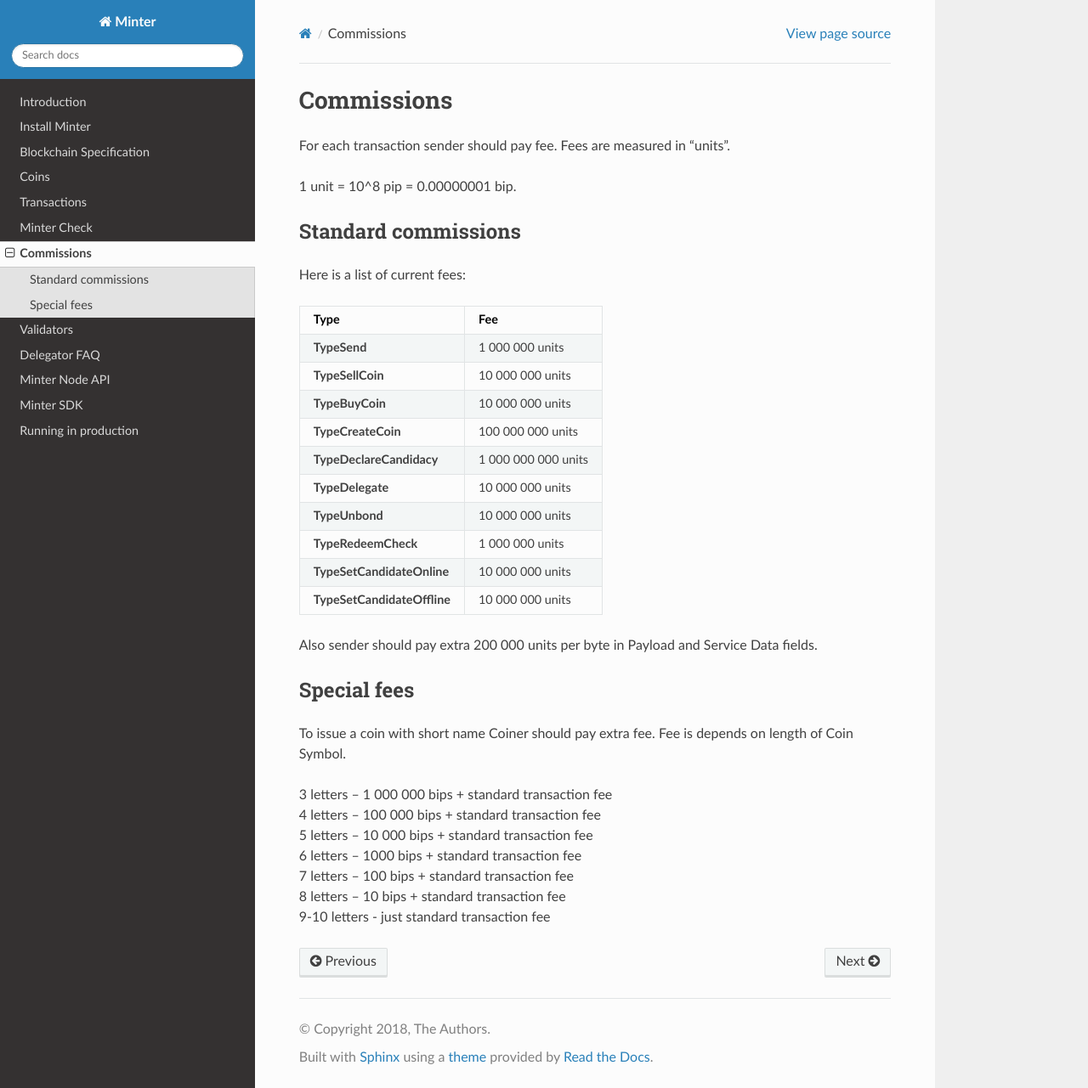
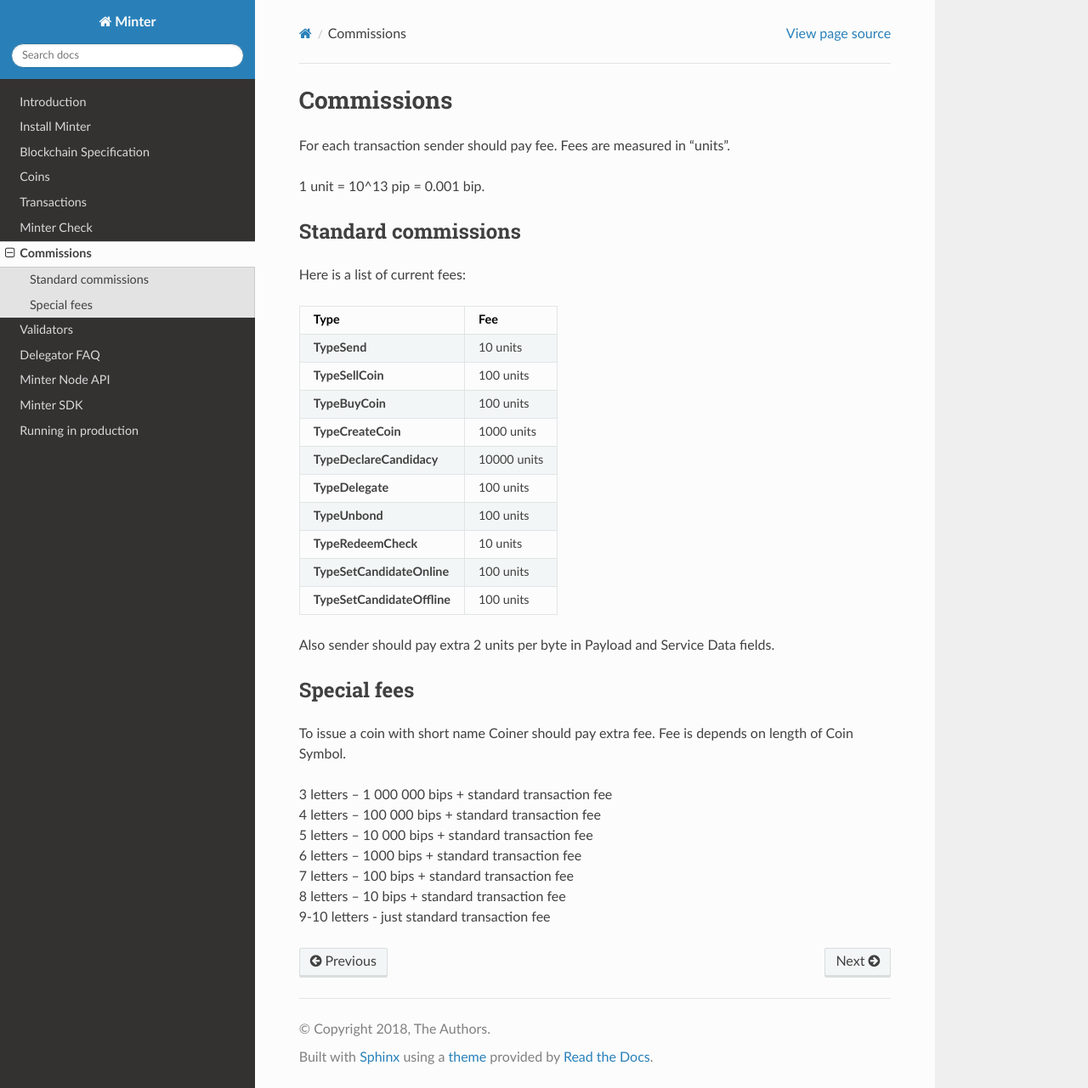
Before and after one commit to MinterTeam/minter-go-node, a Sphinx documentation site: the page built from docs/commissions.rst, in a window 1280 px wide and 1281 px high. Shown: the whole window at 85% size. Built offline with Sphinx 7.4.7 and the Read the Docs theme 2.0.0, drawn with Linux system fonts in a browser that asks for light colours.

Commit message:
update commissions

```diff
--- a/docs/commissions.rst
+++ b/docs/commissions.rst
@@ -3,7 +3,7 @@
 
 For each transaction sender should pay fee. Fees are measured in "units".
 
-1 unit = 10^8 pip = 0.00000001 bip.
+1 unit = 10^13 pip = 0.001 bip.
 
 Standard commissions
 ^^^^^^^^^^^^^^^^^^^^
@@ -13,28 +13,28 @@
 +----------------------------------+---------------------+
 | Type                             | Fee                 |
 +==================================+=====================+
-| **TypeSend**                     | 1 000 000 units     |
+| **TypeSend**                     | 10  units           |
 +----------------------------------+---------------------+
-| **TypeSellCoin**                 | 10 000 000 units    |
+| **TypeSellCoin**                 | 100  units          |
 +----------------------------------+---------------------+
-| **TypeBuyCoin**                  | 10 000 000 units    |
+| **TypeBuyCoin**                  | 100  units          |
 +----------------------------------+---------------------+
-| **TypeCreateCoin**               | 100 000 000 units   |
+| **TypeCreateCoin**               | 1000  units         |
 +----------------------------------+---------------------+
-| **TypeDeclareCandidacy**         | 1 000 000 000 units |
+| **TypeDeclareCandidacy**         | 10000  units        |
 +----------------------------------+---------------------+
-| **TypeDelegate**                 | 10 000 000 units    |
+| **TypeDelegate**                 | 100  units          |
 +----------------------------------+---------------------+
-| **TypeUnbond**                   | 10 000 000 units    |
+| **TypeUnbond**                   | 100  units          |
 +----------------------------------+---------------------+
-| **TypeRedeemCheck**              | 1 000 000 units     |
+| **TypeRedeemCheck**              | 10  units           |
 +----------------------------------+---------------------+
-| **TypeSetCandidateOnline**       | 10 000 000 units    |
+| **TypeSetCandidateOnline**       | 100  units          |
 +----------------------------------+---------------------+
-| **TypeSetCandidateOffline**      | 10 000 000 units    |
+| **TypeSetCandidateOffline**      | 100  units          |
 +----------------------------------+---------------------+
 
-Also sender should pay extra 200 000 units per byte in Payload and Service Data fields.
+Also sender should pay extra 2 units per byte in Payload and Service Data fields.
 
 Special fees
 ^^^^^^^^^^^^
```
Also changed, not shown: 2 other files.
